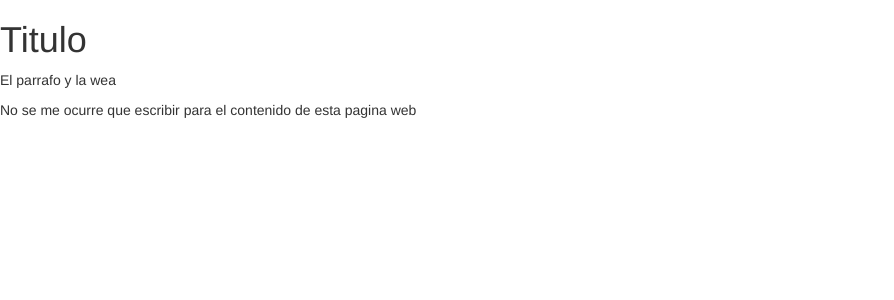
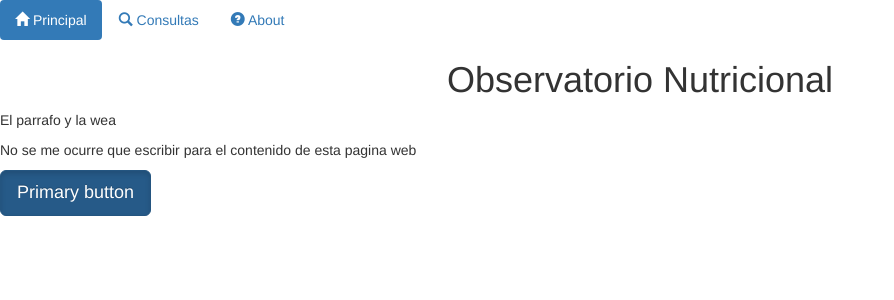
Before and after one commit to cataOrtiz/obs, a Django app: page /observatorio/ in a window 1280 px wide. Shown: the top 300 px of the page, without its empty margins (0-894 px from the left). Run offline with Django 3.2, Linux system fonts and the light colour scheme; some libraries are stand-ins or nearby versions.

Commit message:
cambios en la vista

```diff
--- a/obs/settings.py
+++ b/obs/settings.py
@@ -62,8 +62,8 @@ DATABASES = {
     'default': {
         'ENGINE': 'django.db.backends.postgresql_psycopg2',
         'NAME': 'mydb',
-		'USER': 'catalina',
-        'PASSWORD': 'marti2404',
+		'USER': 'clupin',
+        'PASSWORD': 'cris3008',
 		'HOST': '',
 		'PORT': '',
     }
--- a/observatorio/templates/index.html
+++ b/observatorio/templates/index.html
@@ -1,21 +1,54 @@
+{% load staticfiles %}
 <html>
 	<head>
+	<meta http-equiv="Content-Type" content="text/html; charset=UTF-8">
     <meta charset="utf-8">
-    <meta http-equiv="X-UA-Compatible" content="IE=edge">
-    <meta name="viewport" content="width=device-width, initial-scale=1">
-    <!-- nombre que lleva la pagina en la pestaña -->
+	<meta name="viewport" content="width=device-width, initial-scale=1">
+	<!-- nombre que lleva la pagina en la pestaña -->
     <title>Observatorio de Comida</title>
 
     <!-- Bootstrap -->
-    <link href="css/bootstrap.min.css" rel="stylesheet">
+    <link href="{% static "css/bootstrap.min.css" %}" rel="stylesheet">
+	<link href="{% static "css/bootstrap-theme.min.css" %}" rel="stylesheet">
+	<link href="{% static "css/estilo.css" %}" rel="stylesheet">
+
+
+	<!-- barra de navegacion -->
+	<ul class="nav nav-pills">
+	<li role="presentation" class="active">
+		<a href="#">
+		<!-- dibujo casa -->
+		<span class="glyphicon glyphicon-home" aria-hidden="true"></span>
+		 	Principal
+		</a>
+	</li>
+	<li role="presentation">
+	  	<a href="#">
+	  	<span class="glyphicon glyphicon-search" aria-hidden="true"></span>
+		  	Consultas
+	  	</a>
+	</li>
+	<li role="presentation">
+		<a href="#">
+		<span class="glyphicon glyphicon-question-sign" aria-hidden="true"></span>
+			About
+		</a>
+	</li>
+	</ul>
+	<!-- titulo -->
+	<h1>
+		<p class="text-center">Observatorio Nutricional</p>
+	</h1>
   	</head>
 	<body>
+
+
 		<!-- <div class="relativa">
 			<div class="cuadrado"> -->
-				<h1> Titulo </h1>
 				<p> El parrafo y la wea </p>
 				<p > No se me ocurre que escribir para el contenido de esta pagina web </p>
-			</div>
+			<!-- </div>
 		<!-- </div> -->
+		<button type="button" class="btn btn-primary btn-lg active">Primary button</button>
 	</body>
 </html>
```
Also changed, not shown: 1 other file.
